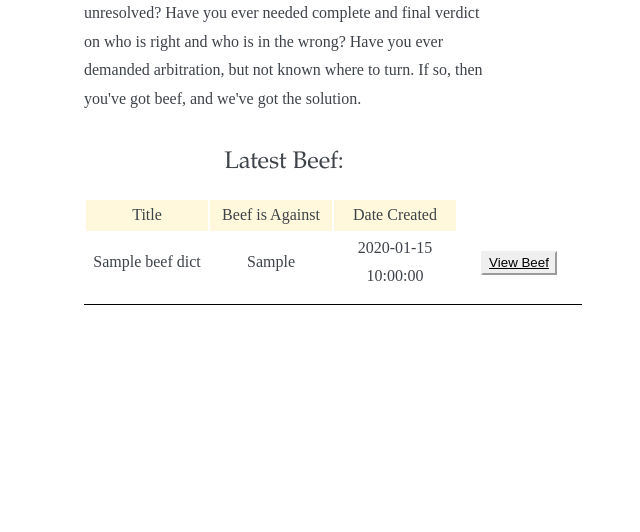
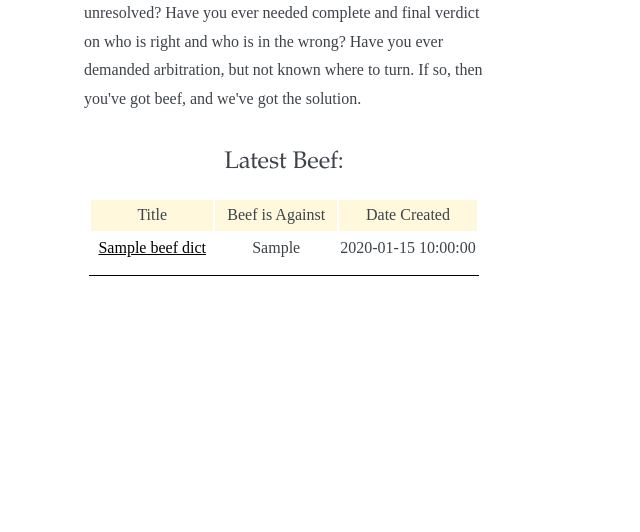
Before and after one commit to ghl3/IveGotBeef, a Flask app: template templates/index.html in a window 1280 px wide. Shown: the part 131-663 px from the top of the page, without its empty margins (356-996 px from the left). Run offline with Flask 2, Linux system fonts and the light colour scheme; the template is opened without the code that fills it: most values are stand-ins (such as "Sample title", 1, 10 or a date in 2020); some libraries are stand-ins or nearby versions.

Commit message:
Removed button, changed to hyperlink in title

```diff
--- a/templates/beef_list.html
+++ b/templates/beef_list.html
@@ -12,15 +12,15 @@ No Beef Yet (Database is empty.  This is probably an error.)
 
 <table class="BeefTable" >
   <tr class="BeefTitle">
-    <td>Title</td>  <td>Beef is Against</td> <td>Date Created</td> <td class="TableEmpty"> </td>
+    <td>Title</td>  <td>Beef is Against</td> <td>Date Created</td> <!--<td class="TableEmpty"> </td>-->
   </tr>
 
   {% for beef_dict in beef_list %}
   <tr>
-    <td>{{ beef_dict["BeefTitle"] }}</td>
+    <td><a href="/Beef?_id={{ beef_dict['_id'] }}">{{ beef_dict["BeefTitle"] }}</a></td>
     <td>{{ beef_dict["BeefOpponent"] }}</td>
     <td>{{ beef_dict["TimeCreated"] }}</td>
-    <td> <a class="button" href="/Beef?_id={{ beef_dict['_id'] }}">View Beef</a> </td>
+    <!--<td> <a class="button" href="/Beef?_id={{ beef_dict['_id'] }}">View Beef</a> </td>-->
   </tr>
 
   {% endfor %}
```
